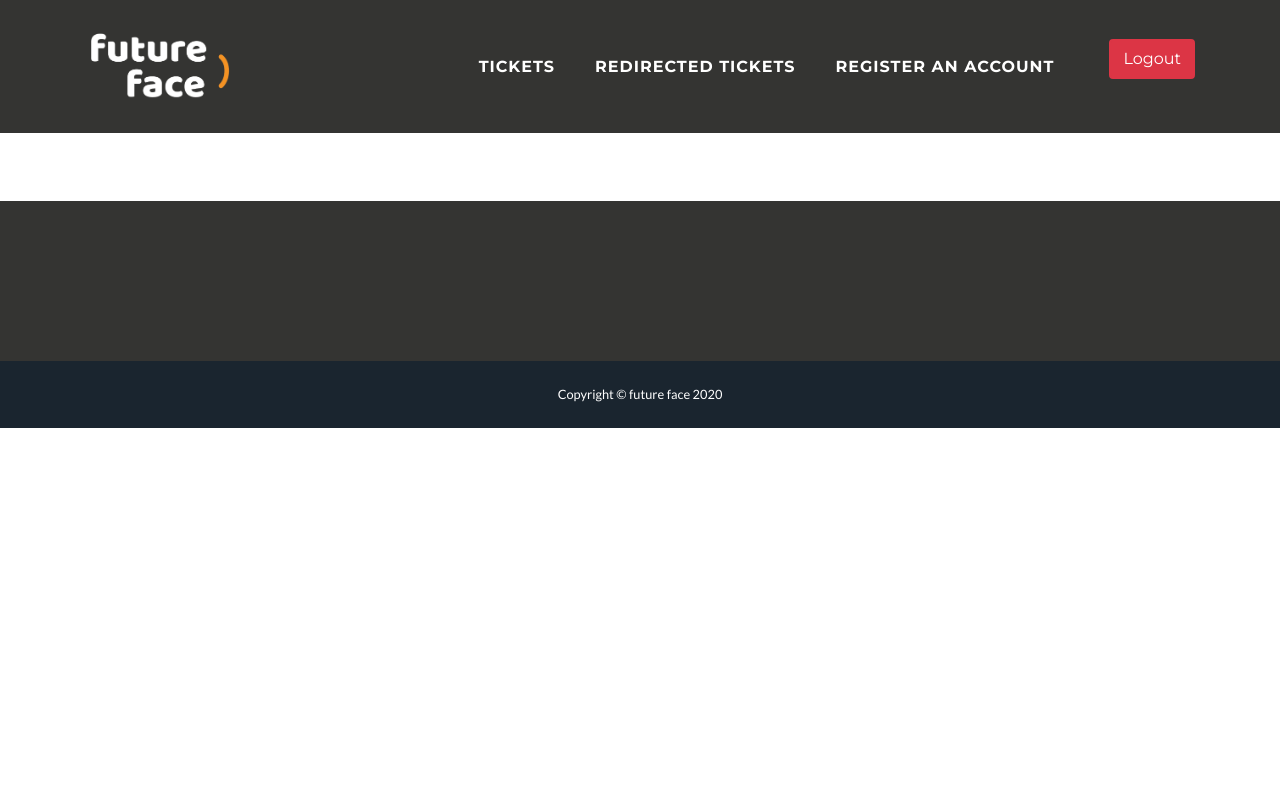
After one commit to motazalshehri/Ticketing-System-Future-Face-, a PHP site: page /adminCard.php in a window 1280 px wide. The commit adds this page. Run offline with PHP 8.4, Linux system fonts and the light colour scheme; some libraries are stand-ins or nearby versions.

Commit message:
some changes

```diff
--- /dev/null
+++ b/adminCard.php
@@ -0,0 +1,55 @@
+<head>
+<link href="//maxcdn.bootstrapcdn.com/bootstrap/4.0.0/css/bootstrap.min.css" rel="stylesheet" id="bootstrap-css">
+<script src="//maxcdn.bootstrapcdn.com/bootstrap/4.0.0/js/bootstrap.min.js"></script>
+<script src="//cdnjs.cloudflare.com/ajax/libs/jquery/3.2.1/jquery.min.js"></script>
+<!------ Include the above in your HEAD tag ---------->
+<meta charset="utf-8">
+    <meta name="viewport" content="width=device-width, initial-scale=1.0, shrink-to-fit=no">
+    <title>Admin home page</title>
+    <link rel="stylesheet" href="assets/bootstrap/css/bootstrap.min.css">
+    <link rel="stylesheet" href="https://fonts.googleapis.com/css?family=Montserrat:400,700">
+    <link rel="stylesheet" href="https://fonts.googleapis.com/css?family=Lato:400,700,400italic,700italic">
+    <link rel="stylesheet" href="assets/fonts/font-awesome.min.css">
+    <link rel="stylesheet" href="orange.css">
+</head>
+
+<body>
+
+    <hr>
+<link rel="stylesheet" href="https://use.fontawesome.com/releases/v5.0.8/css/all.css">
+
+<nav class="navbar navbar-light navbar-expand-lg fixed-top bg-secondary text-uppercase" id="mainNav">
+        <div class="container"><a class="navbar-brand js-scroll-trigger" href="#page-top"><img src="ff.png" alt="Future Face" style="height: 75px; width:150px;"></a>
+        <button data-toggle="collapse" data-target="#navbarResponsive" class="navbar-toggler navbar-toggler-right text-uppercase bg-primary text-white rounded" aria-controls="navbarResponsive" aria-expanded="false" aria-label="Toggle navigation"><i class="fa fa-bars"></i></button>
+            <div class="collapse navbar-collapse" id="navbarResponsive">
+                <ul class="nav navbar-nav ml-auto">
+                    <li class="nav-item mx-0 mx-lg-1"></li>
+                    <li class="nav-item mx-0 mx-lg-1"><a class="nav-link py-3 px-0 px-lg-3 rounded js-scroll-trigger" href="admin home page.php#portfolio">Tickets</a></li>
+                    <li class="nav-item mx-0 mx-lg-1"><a class="nav-link py-3 px-0 px-lg-3 rounded js-scroll-trigger" href="admin home page.php#about">redirected tickets</a></li>
+                    <li class="nav-item mx-0 mx-lg-1"><a class="nav-link py-3 px-0 px-lg-3 " href="registerpage.php">Register an account</a></li>
+                    <li class="nav-item mx-0 mx-lg-0" ><a href="logout.php"><button type="button" style="margin-left: 35px;" class="btn btn-danger">Logout</button></a></li>
+
+                </ul>
+            </div>
+        </div>
+    </nav>
+
+<div class="container" style="padding-top: 120px;">
+
+
+
+
+
+</div>
+<!--container end.//-->
+
+
+<br><br>
+<footer class="footer text-center"></footer>
+    <div class="copyright py-4 text-center text-white">
+        <div class="container"><small>Copyright ©&nbsp;future face 2020</small></div>
+    </div>
+</div>
+
+</article>
+</body>
--- a/orange.css
+++ b/orange.css
@@ -1,52 +1,68 @@
-.bg-primary {
-    background-color: #FB8945 !important;
+/* old orange FB8945 */
+
+.bg-secondary {
+    background-color: #343432!important;
+  }
+
+.footer {
+    background-color: #343432;
 }
 
+.bg-primary {
+    background-color: #f09329 !important;
+}
+
+a.bg-primary:focus, a.bg-primary:hover, button.bg-primary:focus, button.bg-primary:hover {
+    background-color: #f09329!important;
+  }
+
+
+
 a:active, a:focus, a:hover {
-    color: #FB8945;
+    color: #f09329;
   }
 
 
 #mainNav .navbar-nav li.nav-item a.nav-link:hover {
-    color: #FB8945;
+    color: #f09329;
 }
 
 a:active,
 a:focus,
 a:hover {
-    color: #FB8945;
+    color: #f09329;
 }
 
 a:hover {
-    color: #FB8945;
+    color: #f09329;
 }
 
 a {
-    color: #FB8945;
+    color: #f09329;
 }
 
 .btn-primary {
-    background-color: #FB8945;
-    border-color: #FB8945;
+    background-color: #f09329;
+    border-color: #f09329;
 }
 
 .btn-primary.focus,
 .btn-primary:focus,
 .btn-primary:hover {
-    background-color: #FB8945;
-    border-color: #FB8945;
+    background-color: #f09329;
+    border-color: #f09329;
 }
 
 .btn-primary:active,
 .btn-primary:focus,
 .btn-primary:hover {
-    background-color: #FB8945;
-    border-color: #FB8945;
+    background-color: #f09329;
+    border-color: #f09329;
 }
 
 .btn-primary:not(:disabled):not(.disabled).active,
 .btn-primary:not(:disabled):not(.disabled):active,
 .show>.btn-primary.dropdown-toggle {
-    background-color: #FB8945;
-    border-color: #FB8945;
+    background-color: #f09329;
+    border-color: #f09329;
 }
```
Also changed, not shown: registerpage.php (+4 -5 lines), ff.png (added).
